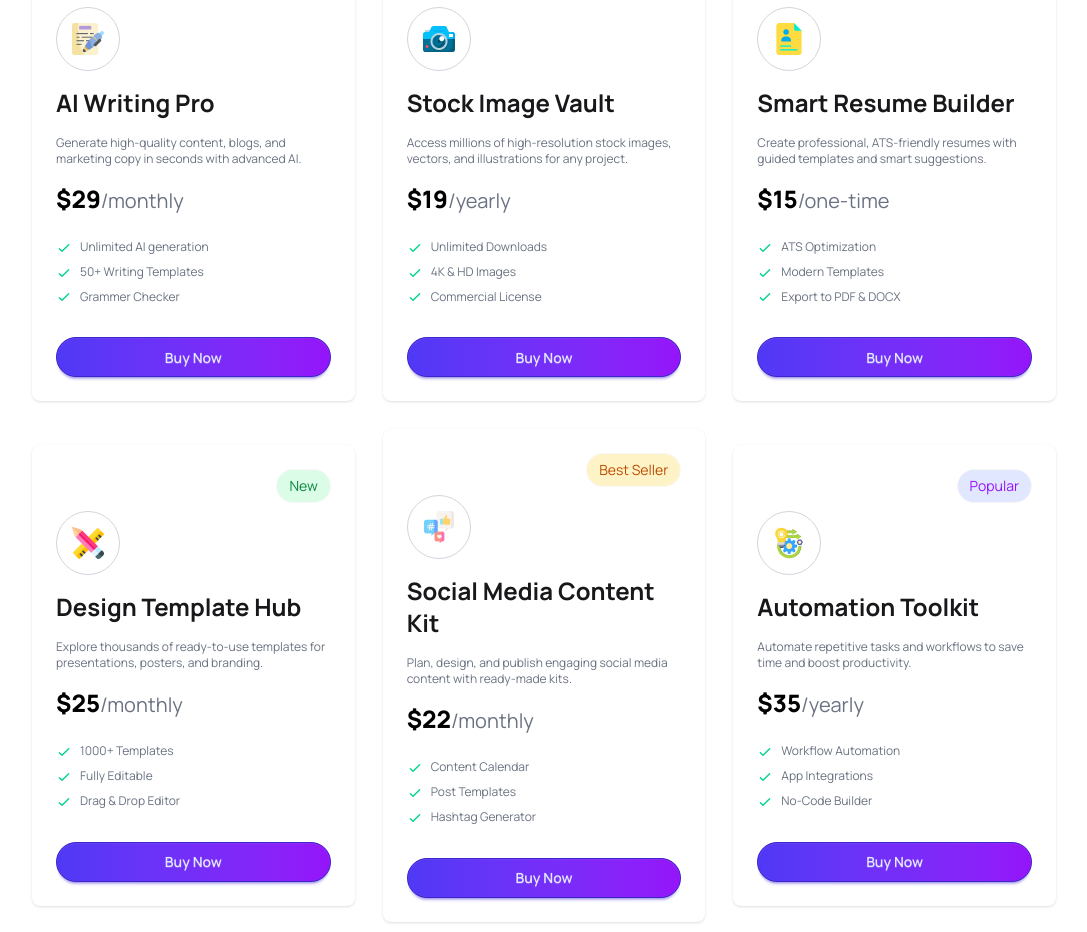
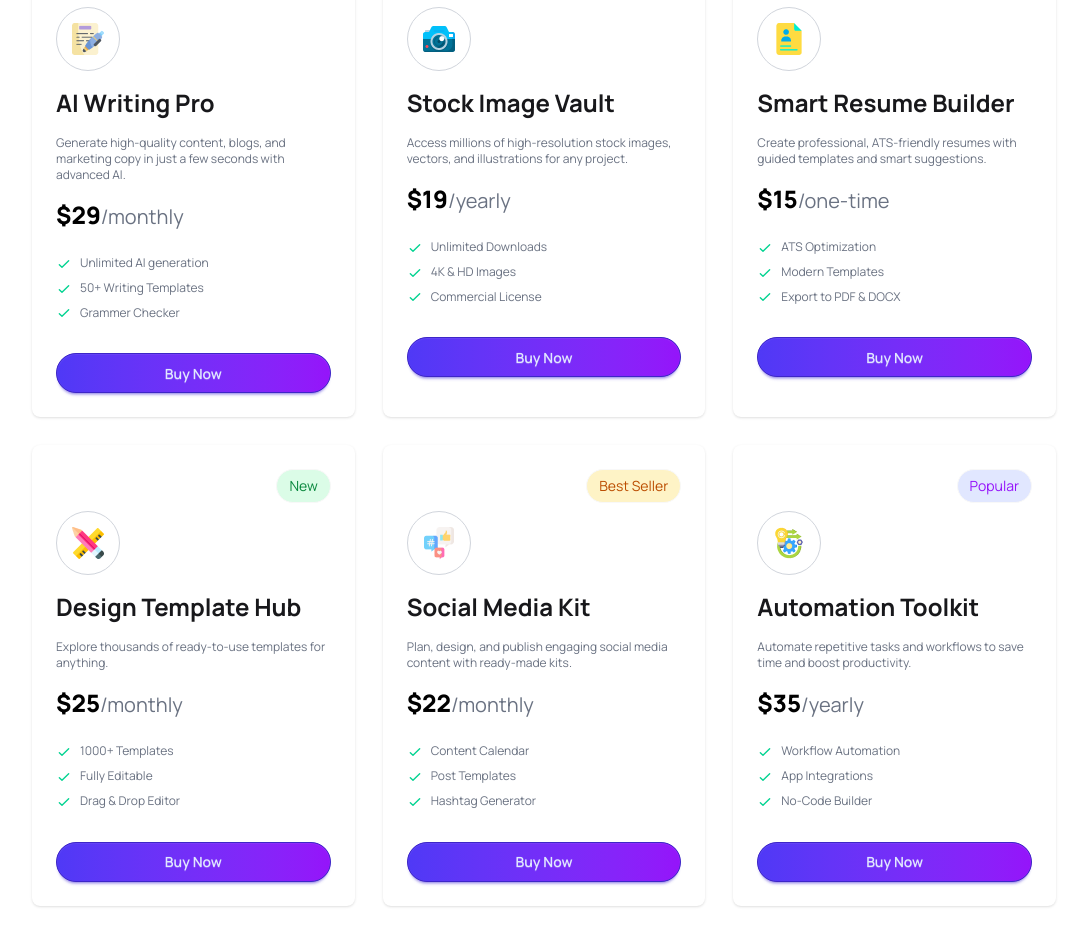
Before and after one commit to T4RUNN4/PH-B13-A06, a React (Vite) app: page / in a window 1280 px wide. Shown: the part 1442-2374 px from the top of the page, without its empty margins (96-1183 px from the left). Built offline with nearby package versions, Linux system fonts and the light colour scheme.

Commit message:
Cart height issue solved

```diff
--- a/public/products.json
+++ b/public/products.json
@@ -2,7 +2,7 @@
     {
         "id": 1,
         "name": "AI Writing Pro",
-        "description": "Generate high-quality content, blogs, and marketing copy in seconds with advanced AI.",
+        "description": "Generate high-quality content, blogs, and marketing copy in just a few seconds with advanced AI.",
         "price": 29,
         "period": "monthly",
         "tag": "Best Seller",
@@ -47,7 +47,7 @@
     {
         "id": 4,
         "name": "Design Template Hub",
-        "description": "Explore thousands of ready-to-use templates for presentations, posters, and branding.",
+        "description": "Explore thousands of ready-to-use templates for anything.",
         "price": 25,
         "period": "monthly",
         "tag": "New",
@@ -61,7 +61,7 @@
     },
     {
         "id": 5,
-        "name": "Social Media Content Kit",
+        "name": "Social Media Kit",
         "description": "Plan, design, and publish engaging social media content with ready-made kits.",
         "price": 22,
         "period": "monthly",
--- a/src/components/ToolsCard.jsx
+++ b/src/components/ToolsCard.jsx
@@ -11,7 +11,7 @@ export default function ToolsCard({ product, cart, setCart }) {
   };
 
   return (
-    <div className="card bg-base-100 shadow-sm">
+    <div className="card bg-base-100 shadow-sm h-full">
       <div className="card-body">
         <div className="flex justify-end">
           <span
```
Also changed, not shown: src/components/ToolsContainer.jsx (line endings or trailing spaces).
